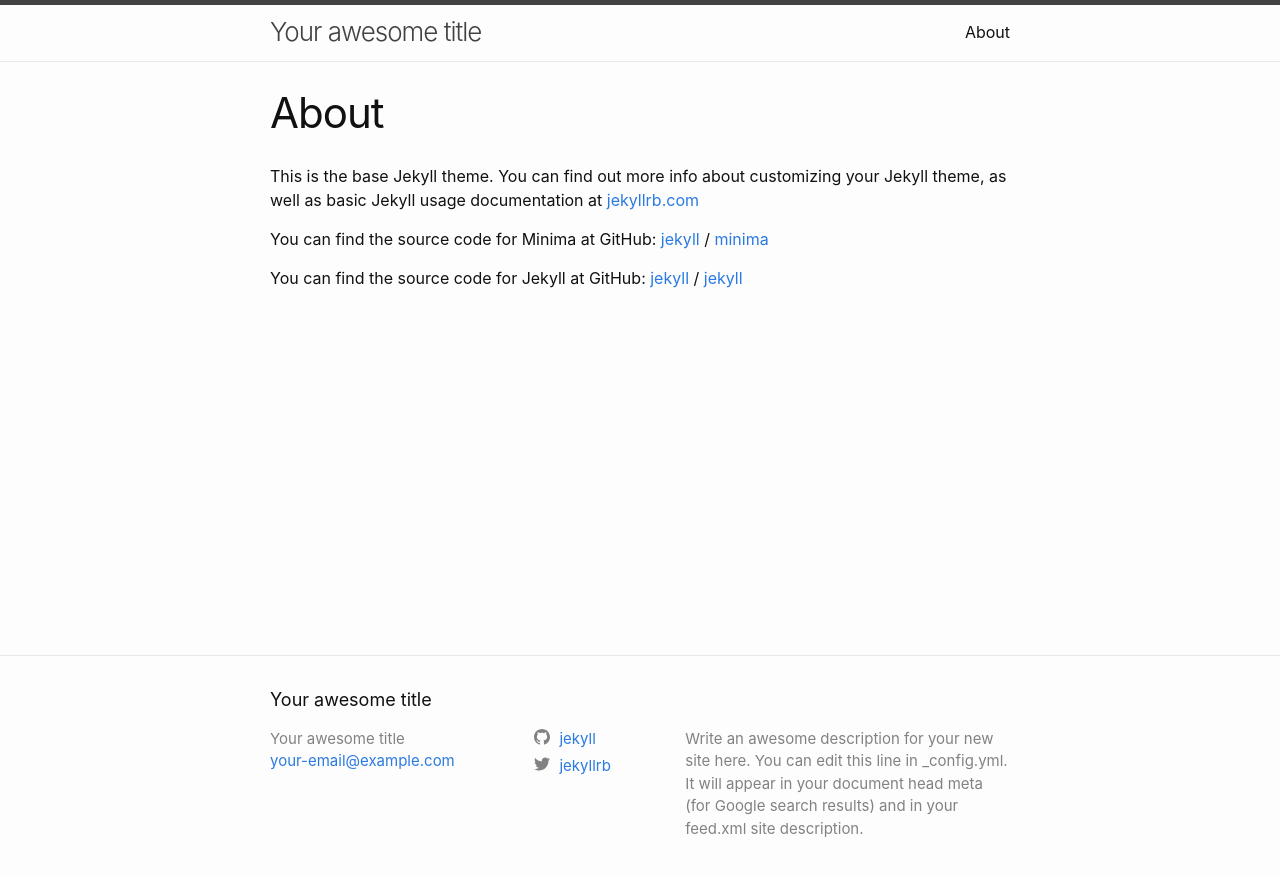
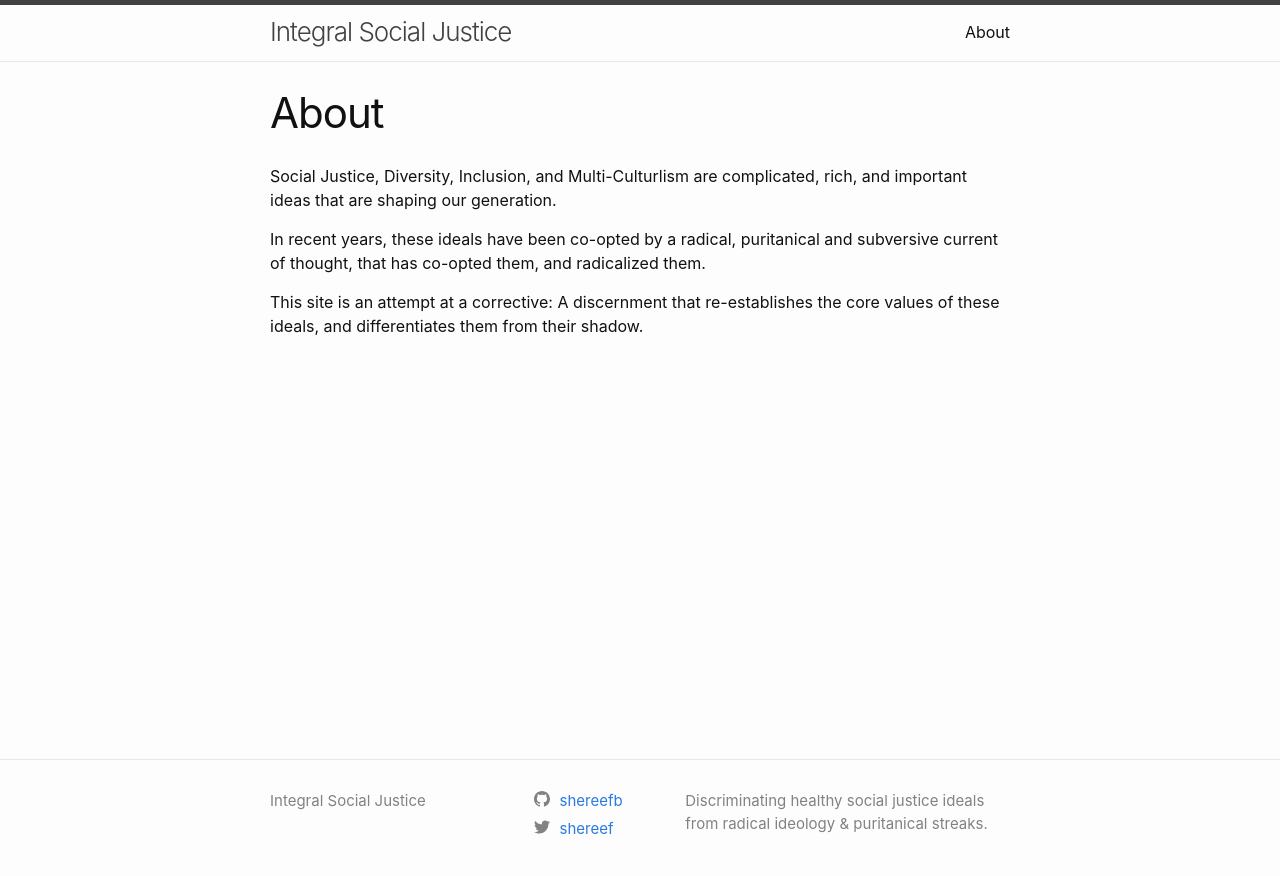
Before and after one commit to shereefb/integralsj, a Jekyll site: the page built from about.markdown, in a window 1280 px wide. Shown: the top 876 px of the page. Built offline with Jekyll 4.4.1, drawn with Linux system fonts in a browser that asks for light colours.

Commit message:
changes about

```diff
--- a/_config.yml
+++ b/_config.yml
@@ -18,16 +18,14 @@
 # You can create any custom variable you would like, and they will be accessible
 # in the templates via {{ site.myvariable }}.
 
-title: Your awesome title
-email: your-email@example.com
+title: Integral Social Justice
+email: shereef@gmail.com
 description: >- # this means to ignore newlines until "baseurl:"
-  Write an awesome description for your new site here. You can edit this
-  line in _config.yml. It will appear in your document head meta (for
-  Google search results) and in your feed.xml site description.
+  Discriminating healthy social justice ideals from radical ideology & puritanical streaks.
 baseurl: "" # the subpath of your site, e.g. /blog
-url: "" # the base hostname & protocol for your site, e.g. http://example.com
-twitter_username: jekyllrb
-github_username:  jekyll
+url: "http://integralsocialjustice.org" # the base hostname & protocol for your site, e.g. http://example.com
+twitter_username: shereef
+github_username:  shereefb
 
 # Build settings
 theme: minima
--- a/_includes/footer.html
+++ b/_includes/footer.html
@@ -3,7 +3,7 @@
 
   <div class="wrapper">
 
-    <h2 class="footer-heading">{{ site.title | escape }}</h2>
+    <!-- <h2 class="footer-heading">{{ site.title | escape }}</h2> -->
 
     <div class="footer-col-wrapper">
       <div class="footer-col footer-col-1">
@@ -14,10 +14,10 @@
             {%- else -%}
               {{ site.title | escape }}
             {%- endif -%}
-            </li>
-            {%- if site.email -%}
+            <!-- </li> -->
+            <!-- {%- if site.email -%}
             <li><a class="u-email" href="mailto:{{ site.email }}">{{ site.email }}</a></li>
-            {%- endif -%}
+            {%- endif -%} -->
         </ul>
       </div>
 
--- a/about.markdown
+++ b/about.markdown
@@ -4,15 +4,8 @@ title: About
 permalink: /about/
 ---
 
-This is the base Jekyll theme. You can find out more info about customizing your Jekyll theme, as well as basic Jekyll usage documentation at [jekyllrb.com](https://jekyllrb.com/)
+Social Justice, Diversity, Inclusion, and Multi-Culturlism are complicated, rich, and important ideas that are shaping our generation.
 
-You can find the source code for Minima at GitHub:
-[jekyll][jekyll-organization] /
-[minima](https://github.com/jekyll/minima)
+In recent years, these ideals have been co-opted by a radical, puritanical and subversive current of thought, that has co-opted them, and radicalized them.
 
-You can find the source code for Jekyll at GitHub:
-[jekyll][jekyll-organization] /
-[jekyll](https://github.com/jekyll/jekyll)
-
-
-[jekyll-organization]: https://github.com/jekyll
+This site is an attempt at a corrective: A discernment that re-establishes the core values of these ideals, and differentiates them from their shadow.
--- a/index.markdown
+++ b/index.markdown
@@ -2,5 +2,5 @@
 # Feel free to add content and custom Front Matter to this file.
 # To modify the layout, see https://jekyllrb.com/docs/themes/#overriding-theme-defaults
 
-layout: home
+layout: default
 ---
```
